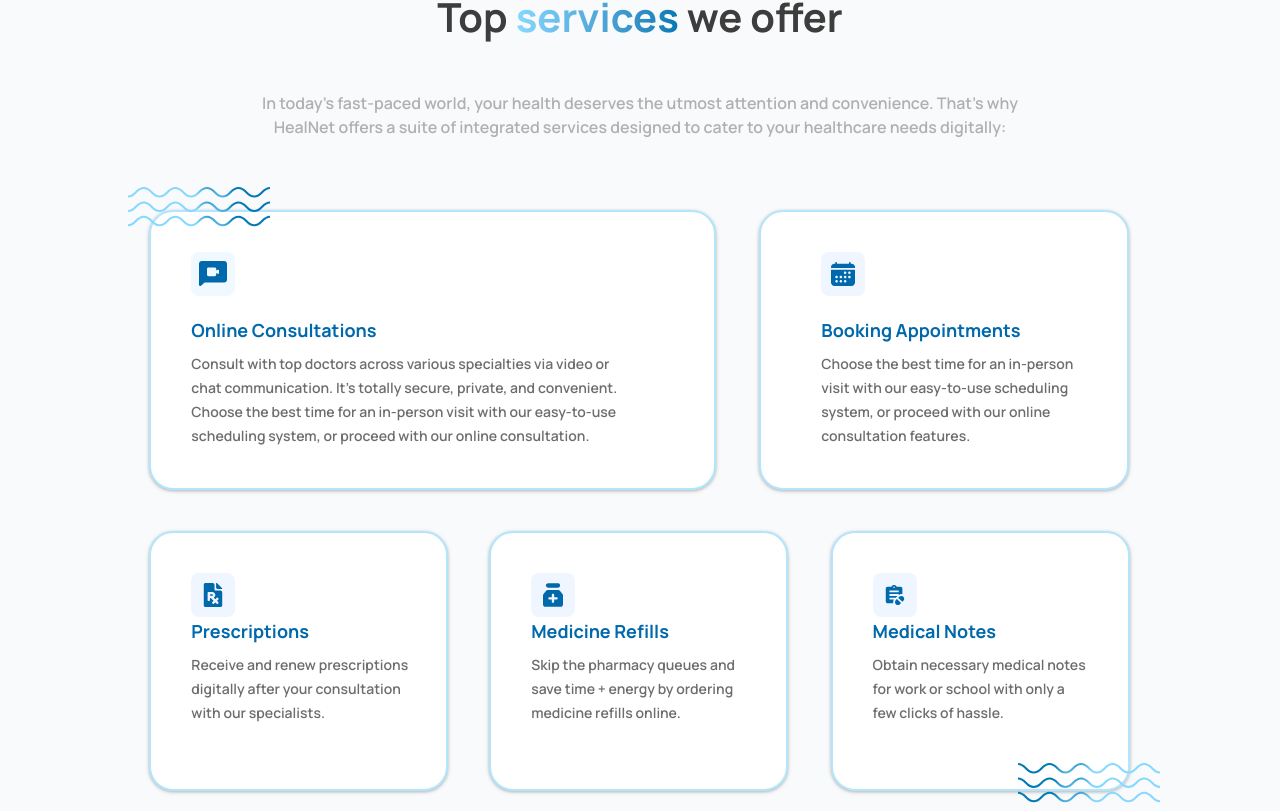
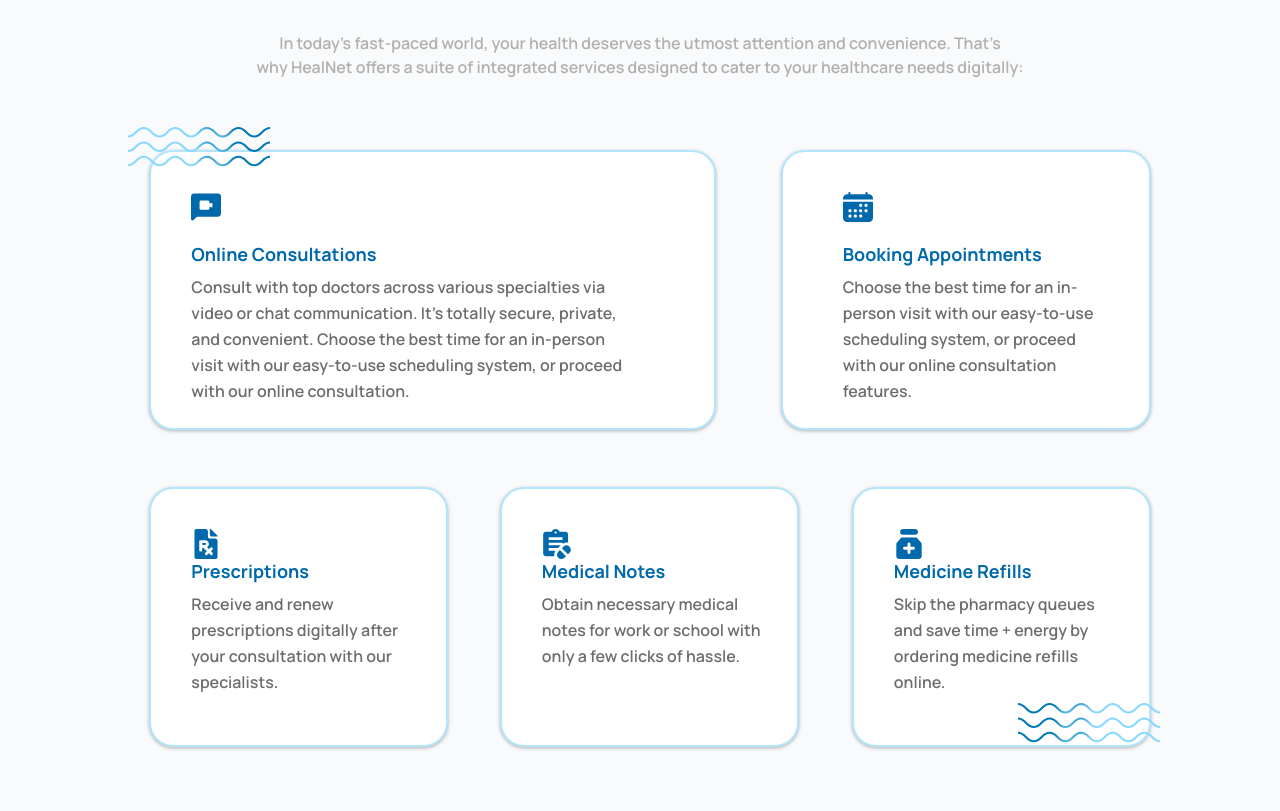
Before and after one commit to NwayOoPyaeZo/medicalwebsite01, a React (Vite) app: page / in a window 1280 px wide. Shown: the part 1249-2060 px from the top of the page. Built offline with nearby package versions, Linux system fonts and the light colour scheme.

Commit message:
make the TopService section responnsive

```diff
--- a/src/components/TopServices.jsx
+++ b/src/components/TopServices.jsx
@@ -7,105 +7,150 @@
 
 const TopServices = () => {
   return (
-    <section className="w-full relative min-h-250">
-      <div className="w-full mx-auto h-80">
-        <h2 className="absolute left-1/2 top-25 transform -translate-x-1/2 w-101.5 h-13 font-manrope font-bold text-[40px] text-center leading-13 text-[#3D3D3D]" >
+    <section className="relative -top-10 lg:-top-15 w-full py-12 lg:py-0 lg:min-h-250">
+
+      <div className="relative top-25 lg:top-0 w-full mx-auto h-80">
+        <h2
+          className="font-manrope font-bold text-[28px] leading-tight text-center text-[#3D3D3D] lg:absolute lg:left-1/2 lg:top-25 lg:-translate-x-1/2 lg:w-101.5 lg:h-13 lg:text-[40px] lg:leading-13">
           Top <span className="bg-linear-to-r from-[#88D8FF] to-[#0179B4] bg-clip-text text-transparent">services</span> we offer
         </h2>
-        <p className="absolute top-50 left-1/2 transform -translate-x-1/2 w-204 h-12 px-4 font-manrope font-semibold text-[16px] leading-6 text-center text-[#B0B0B0]" >In today's fast-paced world, your health deserves the utmost attention and convenience. That's why HealNet offers a suite of integrated services designed to cater to your healthcare needs digitally:</p>
+
+        <p
+          className="relative top-5 lg:top-0 mt-4 px-4 font-manrope font-semibold text-[14px] leading-6 text-center text-[#B0B0B0] lg:absolute lg:top-50 lg:left-1/2 lg:-translate-x-1/2 lg:w-204 lg:h-12 lg:text-[16px]"
+        >
+          In today’s fast-paced world, your health deserves the utmost attention and convenience. That’s why HealNet offers a suite of integrated services designed to cater to your healthcare needs digitally:</p>
       </div>
 
 
       {/* card grid */}
-      <div className="flex justify-center py-8">
-        <div className="w-244.25 h-145 grid grid-cols-3 rounded-3xl drop-shadow">
+      <div className="relative bottom-5 lg:bottom-0 flex justify-center py-8 mb-10 lg:mb-0">
+        <div className="w-full grid grid-cols-1 gap-7 sm:gap-8 px-4 lg:px-0 lg:w-244.25 lg:h-145 lg:grid-cols-3 rounded-3xl drop-shadow">
 
           {/* Card 1: Online Consultations */}
+
           <div
-            className="relative w-141.75 h-70 -left-[2.2px] -top-[1.5px] rounded-3xl bg-white overflow-hidden border-2 border-[#B3E5FC] col-span-2 drop-shadow"
+            className="w-full min-h-[160px] sm:min-h-[180px] bg-white rounded-3xl border-2 border-[#B3E5FC] drop-shadow p-4 sm:p-6 relative lg:p-0 lg:w-141.75 lg:h-70 lg:overflow-hidden lg:-left-[2.2px] lg:-top-[1.5px] lg:col-span-2"
           >
-            <div className="relative left-10 top-10 w-11 h-11 bg-[#EFF9FF] rounded-lg flex items-center justify-center mb-4">
+            <div className="flex flex-col gap-3 sm:gap-4 lg:block">
+              <div className="flex items-center gap-3 lg:block">
                 <img
                   src={consultIcon}
                   alt="Online Consultations"
-                className="w-7 h-6.25"
+                  className="w-[30px] h-[30px] lg:relative lg:left-10 lg:top-10"
                 />
-            </div>
-
-            <h3 className="relative left-10 top-15 font-manrope font-bold text-lg text-[#0069AB] mb-3">
+                <h3 className="font-manrope font-bold text-base sm:text-lg w-full leading-snug text-[#0069AB] lg:mt-3 lg:text-lg lg:relative lg:left-10 lg:top-15 lg:max-w-54.75">
                   Online Consultations
                 </h3>
-
-            <p className="relative left-10 top-17 max-w-111.5 font-manrope font-semibold text-[14px] leading-6 text-[#6D6D6D]">
+              </div>
+              <p className="mt-2 text-sm sm:text-base font-manrope font-semibold text-[#6D6D6D] leading-relaxed w-full lg:relative lg:left-10 lg:top-17 lg:max-w-111.5">
                 Consult with top doctors across various specialties via video or chat communication. It's totally secure, private, and convenient. Choose the best time for an in-person visit with our easy-to-use scheduling system, or proceed with our online consultation.
               </p>
             </div>
+          </div>
 
           {/* Card 2: Booking Appointments */}
-          <div className="relative bg-white w-92.5 h-70 -top-[1.5px] -left-[43.5px] rounded-3xl overflow-hidden border-2 border-[#B3E5FC] drop-shadow">
-            <div className="relative top-10 left-15 w-11 h-11 bg-blue-50 rounded-lg flex items-center justify-center mb-4">
+
+          <div
+            className="w-full min-h-[160px] sm:min-h-[180px] bg-white rounded-3xl border-2 border-[#B3E5FC] drop-shadow p-4 sm:p-6 relative lg:p-0 lg:w-92.5 lg:h-70 lg:overflow-hidden lg:-top-[1.5px] lg:-left-[43.5px]"
+          >
+            <div className="flex flex-col gap-3 sm:gap-4 lg:block">
+              <div className="flex items-center gap-3 lg:block">
                 <img
                   src={appointmentIcon}
                   alt="Booking Appointments"
-                className="w-6 h-6"
+                  className="w-[30px] h-[30px] lg:relative lg:left-15 lg:top-10"
                 />
+                <h3 className="font-manrope font-bold text-base sm:text-lg w-full leading-snug text-[#0069AB] lg:mt-3 lg:text-lg lg:relative lg:left-15 lg:top-15 lg:max-w-64">
+                  Booking Appointments
+                </h3>
               </div>
-            <h3 className="relative left-15 top-15 font-manrope font-bold text-lg text-[#0069AB] mb-3">Booking Appointments</h3>
-            <p className="relative left-15 top-17 w-64 h-24 font-manrope font-semibold text-[14px] text-[#6D6D6D] leading-6">
+              <p className="mt-2 text-sm sm:text-base font-manrope font-semibold text-[#6D6D6D] leading-relaxed w-full lg:relative lg:left-15 lg:top-17 lg:max-w-64">
                 Choose the best time for an in-person visit with our easy-to-use scheduling system, or proceed with our online consultation features.
               </p>
             </div>
+          </div>
 
           {/* Card 3: Prescriptions */}
-          <div className="relative w-74.75 h-65 top-[19.7px] -left-[2.2px] bg-white rounded-3xl p-6 overflow-hidden border-2 border-[#B3E5FC] drop-shadow">
-            <div className="relative top-10 left-10 w-11 h-11 bg-blue-50 rounded-lg flex items-center justify-center mb-4">
+
+          <div
+            className="w-full min-h-[160px] sm:min-h-[180px] bg-white rounded-3xl border-2 border-[#B3E5FC] drop-shadow p-4 sm:p-6 relative lg:p-0 lg:w-74.75 lg:h-65 lg:overflow-hidden lg:top-[19.7px] lg:-left-[2.2px]"
+          >
+            <div className="flex flex-col gap-3 sm:gap-4 lg:block">
+              <div className="flex items-center gap-3 lg:block">
                 <img
                   src={prescriptionIcon}
                   alt="Prescriptions"
-                className="w-5 h-6"
+                  className="w-[30px] h-[30px] lg:relative lg:left-10 lg:top-10"
                 />
+                <h3 className="font-manrope font-bold text-base sm:text-lg w-full leading-snug text-[#0069AB] lg:mt-3 lg:text-lg lg:relative lg:left-10 lg:top-10 lg:max-w-54.75">
+                  Prescriptions
+                </h3>
               </div>
-            <h3 className="relative left-10 top-10 font-manrope font-bold text-lg text-[#0069AB] mb-3">Prescriptions</h3>
-            <p className="relative left-10 top-12 w-54.75 font-manrope font-semibold text-[14px] text-[#6D6D6D] leading-6">
+              <p className="mt-2 text-sm sm:text-base font-manrope font-semibold text-[#6D6D6D] leading-relaxed w-full lg:relative lg:left-10 lg:top-12 lg:max-w-54.75">
                 Receive and renew prescriptions digitally after your consultation with our specialists.
               </p>
             </div>
-
-          {/* Card 4: Medicine Refills */}
-          <div className="relative w-74.75 h-65 top-[19.7px] left-3 bg-white rounded-3xl p-6 overflow-hidden border-2 border-[#B3E5FC] drop-shadow">
-            <div className="relative left-10 top-10 w-11 h-11 bg-blue-50 rounded-lg flex items-center justify-center mb-4">
-              <img
-                src={medRefillIcon}
-                alt="Medicine Refills"
-                className="w-5 h-6"
-              />
-            </div>
-            <h3 className="relative left-10 top-10 font-manrope font-bold text-lg text-[#0069AB] mb-3">Medicine Refills</h3>
-            <p className="relative left-10 top-12 w-54.75 h-18 font-manrope font-semibold text-[14px] text-[#6D6D6D] leading-6">
-              Skip the pharmacy queues and save time + energy by ordering medicine refills online.
-            </p>
           </div>
 
-          {/* Card 5: Medical Notes */}
-          <div className="relative w-74.75 h-65 top-[19.7px] left-[27.7px] bg-white rounded-3xl p-6 overflow-hidden border-2 border-[#B3E5FC] drop-shadow">
-            <div className="relative left-10 top-10 w-11 h-11 bg-blue-50 rounded-lg flex items-center justify-center mb-4">
+          {/* Card 4: Medical Notes */}
+
+          <div
+            className="w-full min-h-[160px] sm:min-h-[180px] bg-white rounded-3xl border-2 border-[#B3E5FC] drop-shadow p-4 sm:p-6 relative lg:p-0 lg:w-74.75 lg:h-65 lg:overflow-hidden lg:top-[19.7px] lg:left-3"
+          >
+            <div className="flex flex-col gap-3 sm:gap-4 lg:block">
+              <div className="flex items-center gap-3 lg:block">
                 <img
                   src={medNoteIcon}
                   alt="Medical Notes"
-                className="w-5 h-5"
+                  className="w-[30px] h-[30px] lg:relative lg:left-10 lg:top-10"
                 />
+                <h3 className="font-manrope font-bold text-base sm:text-lg w-full leading-snug text-[#0069AB] lg:mt-3 lg:text-lg lg:relative lg:left-10 lg:top-10 lg:max-w-54.75">
+                  Medical Notes
+                </h3>
               </div>
-            <h3 className="relative left-10 top-10 font-manrope font-bold text-lg text-[#0069AB] mb-3">Medical Notes</h3>
-            <p className="relative left-10 top-12 w-54.75 h-18 font-manrope font-semibold text-[14px] text-[#6D6D6D] leading-6">
+              <p className="mt-2 text-sm sm:text-base font-manrope font-semibold text-[#6D6D6D] leading-relaxed w-full lg:relative lg:left-10 lg:top-12 lg:max-w-54.75">
                 Obtain necessary medical notes for work or school with only a few clicks of hassle.
               </p>
             </div>
           </div>
+
+          {/* Card 5: Medicine Refills */}
+
+          <div
+            className="w-full min-h-[160px] sm:min-h-[180px] bg-white rounded-3xl border-2 border-[#B3E5FC] drop-shadow p-4 sm:p-6 relative lg:p-0 lg:w-74.75 lg:h-65 lg:overflow-hidden lg:top-[19.7px] lg:left-[27.7px]"
+          >
+            <div className="flex flex-col gap-3 sm:gap-4 lg:block">
+              <div className="flex items-center gap-3 lg:block">
+                <img
+                  src={medRefillIcon}
+                  alt="Medicine Refills"
+                  className="w-[30px] h-[30px] lg:relative lg:left-10 lg:top-10"
+                />
+                <h3 className="font-manrope font-bold text-base sm:text-lg w-full leading-snug text-[#0069AB] lg:mt-3 lg:text-lg lg:relative lg:left-10 lg:top-10 lg:max-w-54.75">
+                  Medicine Refills
+                </h3>
+              </div>
+              <p className="mt-2 text-sm sm:text-base font-manrope font-semibold text-[#6D6D6D] leading-relaxed w-full lg:relative lg:left-10 lg:top-12 lg:max-w-54.75">
+                Skip the pharmacy queues and save time + energy by ordering medicine refills online.
+              </p>
+            </div>
+          </div>
+        </div>
       </div>
 
-      {/* decoration */}
-      <img src={curveLineIcon} alt="curve decoration" className="absolute left-32 top-74 z-10" />
-      <img src={curveLineIcon} alt="curve decoration" className="absolute right-30 bottom-22 scale-x-[-1]" />
+      {/* decoration – desktop only */}
+      <img
+        src={curveLineIcon}
+        alt=""
+        aria-hidden="true"
+        className="hidden lg:block absolute left-32 top-74 z-10 pointer-events-none"
+      />
+      <img
+        src={curveLineIcon}
+        alt=""
+        aria-hidden="true"
+        className="hidden lg:block absolute right-30 bottom-22 scale-x-[-1] z-10 pointer-events-none"
+      />
     </section >
   );
 };
```
Lines whose indentation alone changed are shown as unchanged.
